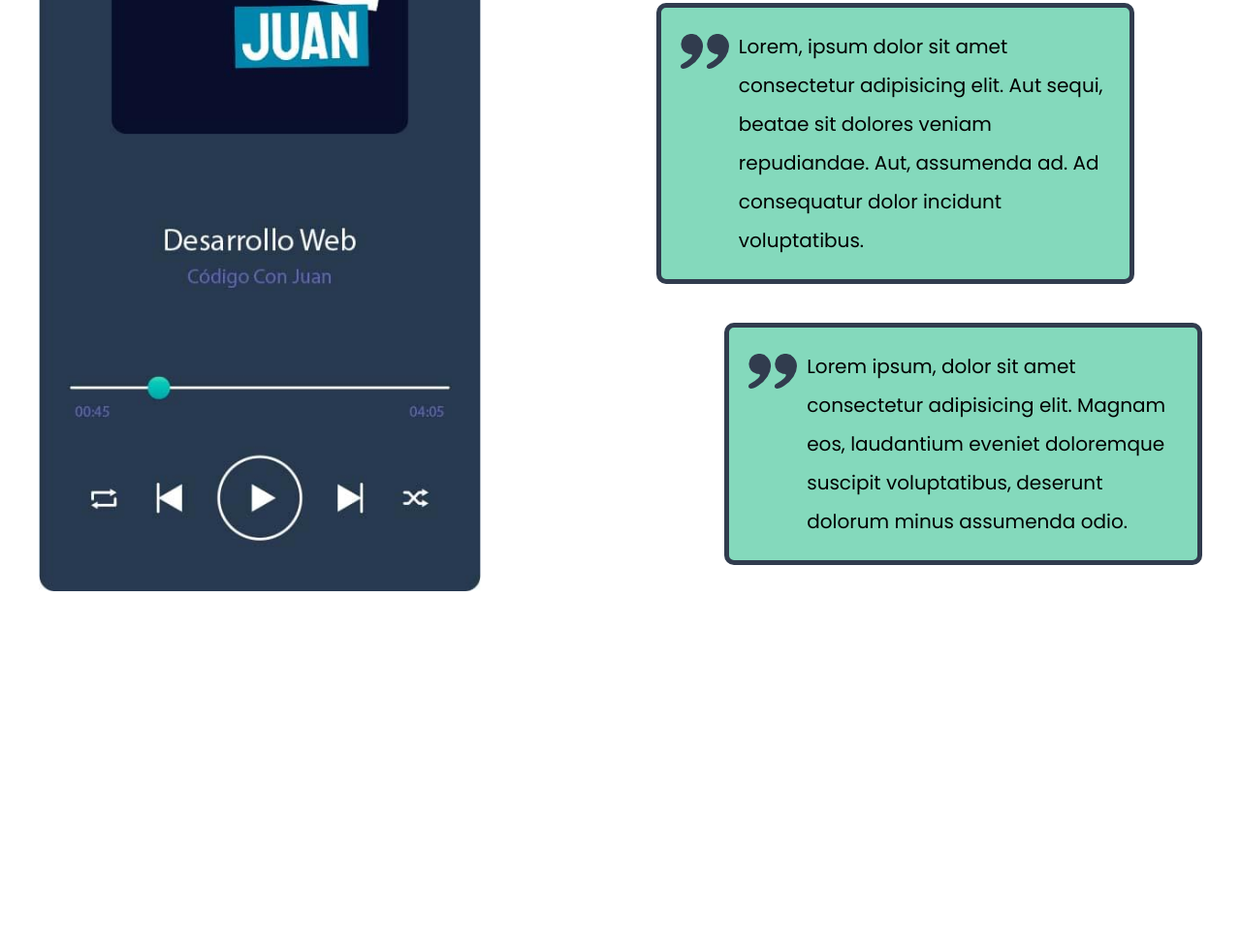
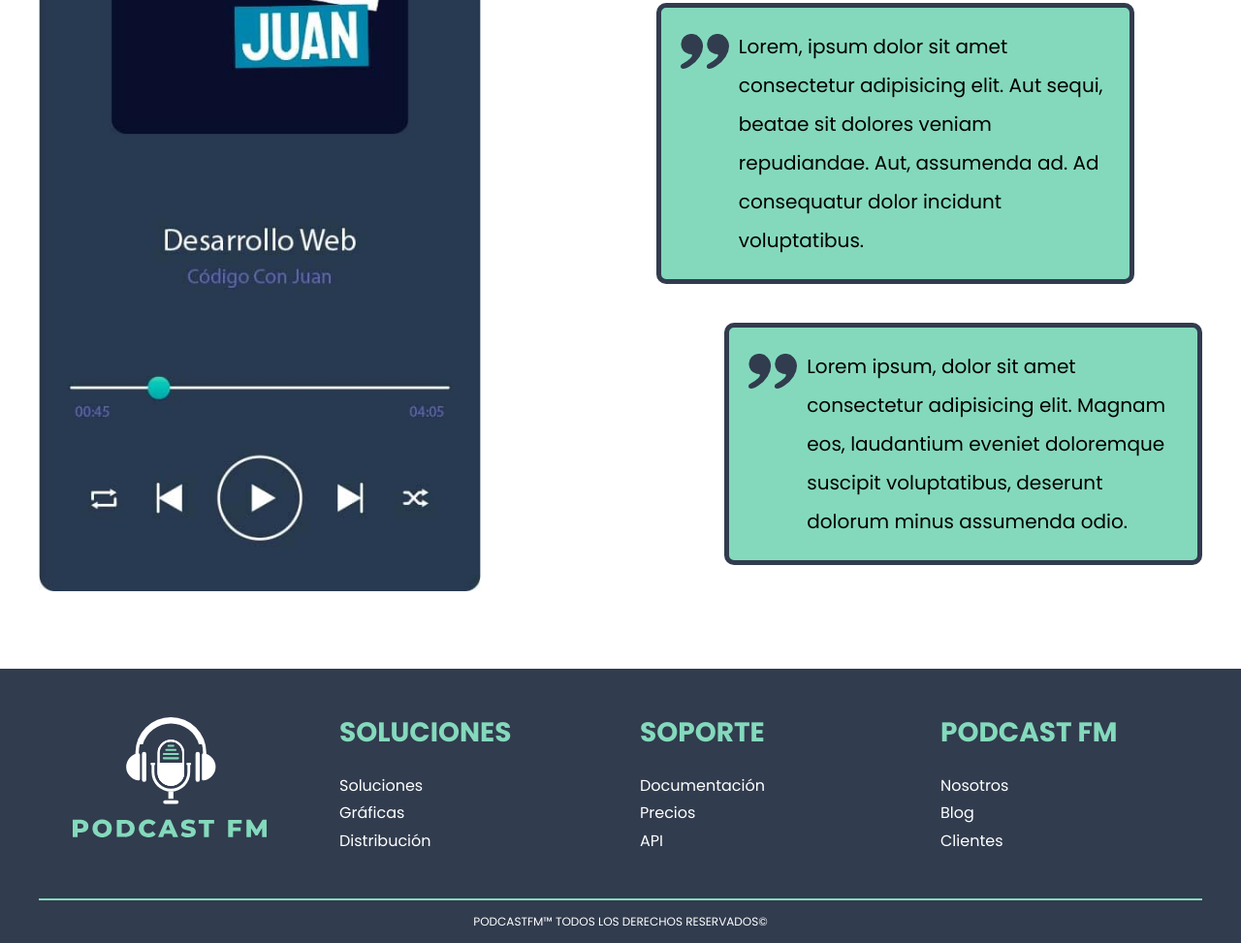
Before and after one commit to OneAlpacaMore/PaginaWebPodcast, a website: page index.html in a window 1280 px wide. Shown: the part 4352-5325 px from the top of the page at 97% size. Before the commit the page ends 5042 px from the top, so only its background shows below. Drawn offline with Linux system fonts and the light colour scheme.

Commit message:
Footer section finished

```diff
--- a/index.html
+++ b/index.html
@@ -135,6 +135,44 @@
         </div>
     </section>
 
+    <footer class="footer">
+        <div class="contenedor footer-grid">
+            <div class="footer-widget">
+                <img src="build/img/logo.svg" alt="logo podcast fm" class="logo">
+            </div>
+
+            <div class="footer-widget">
+                <h3>Soluciones</h3>
+                <nav>
+                    <a href="#">Soluciones</a>
+                    <a href="#">Gráficas</a>
+                    <a href="#">Distribución</a>
+                </nav>
+            </div>
+
+            <div class="footer-widget">
+                <h3>Soporte</h3>
+                <nav>
+                    <a href="#">Documentación</a>
+                    <a href="#">Precios</a>
+                    <a href="#">API</a>
+                </nav>
+            </div>
+
+            <div class="footer-widget">
+                <h3>Podcast FM</h3>
+                <nav>
+                    <a href="#">Nosotros</a>
+                    <a href="#">Blog</a>
+                    <a href="#">Clientes</a>
+                </nav>
+            </div>
+
+        </div>
+
+        <p class="copy">PodcastFM&trade; todos los derechos reservados&copy;</p>
+    </footer>
+
 </body>
 
 </html>
--- /dev/null
+++ b/src/scss/ui/_footer.scss
@@ -0,0 +1,58 @@
+@use 'base/variables' as v;
+@use 'base/mixins' as m;
+
+.footer {
+    background-color: v.$secundario;
+    color: v.$blanco;
+    .footer-grid {
+        padding: 5rem 0;
+        @include m.tablet {
+            @include m.grid(4, 4rem);
+        }
+    }
+
+    .logo {
+        max-width: 20rem;
+        margin: 0 auto 5rem auto;
+        @include m.tablet {
+            margin-bottom: 0;
+         }
+    }
+
+    .footer-widget {
+        margin-bottom: 2rem;
+        @include m.tablet {
+            margin-bottom: 0;
+        }
+
+        h3 {
+            color: v.$primario;
+            text-align: left;
+            @include m.tablet {
+                margin-bottom: 3rem;
+             }
+        }
+    }
+
+    nav {
+        a {
+            display: block;
+            color: v.$blanco;
+            margin-bottom: 1rem;
+            &:last-of-type {
+                margin-bottom: 0;
+            }
+        }
+    }
+
+    .copy {
+        text-align: center;
+        color: v.$blanco;
+        margin: 0 auto;
+        padding: 1rem;
+        max-width: 120rem;
+        border-top: 2px solid v.$primario;
+        font-size: 1.2rem;
+        text-transform: uppercase;
+    }
+}
--- a/src/scss/ui/_index.scss
+++ b/src/scss/ui/_index.scss
@@ -4,5 +4,6 @@
 @forward 'estadisticas';
 @forward 'planes';
 @forward 'testimoniales';
+@forward 'footer';
 
 @forward 'botones';
```
Also changed, not shown: build/css/app.css, 1 other file.
